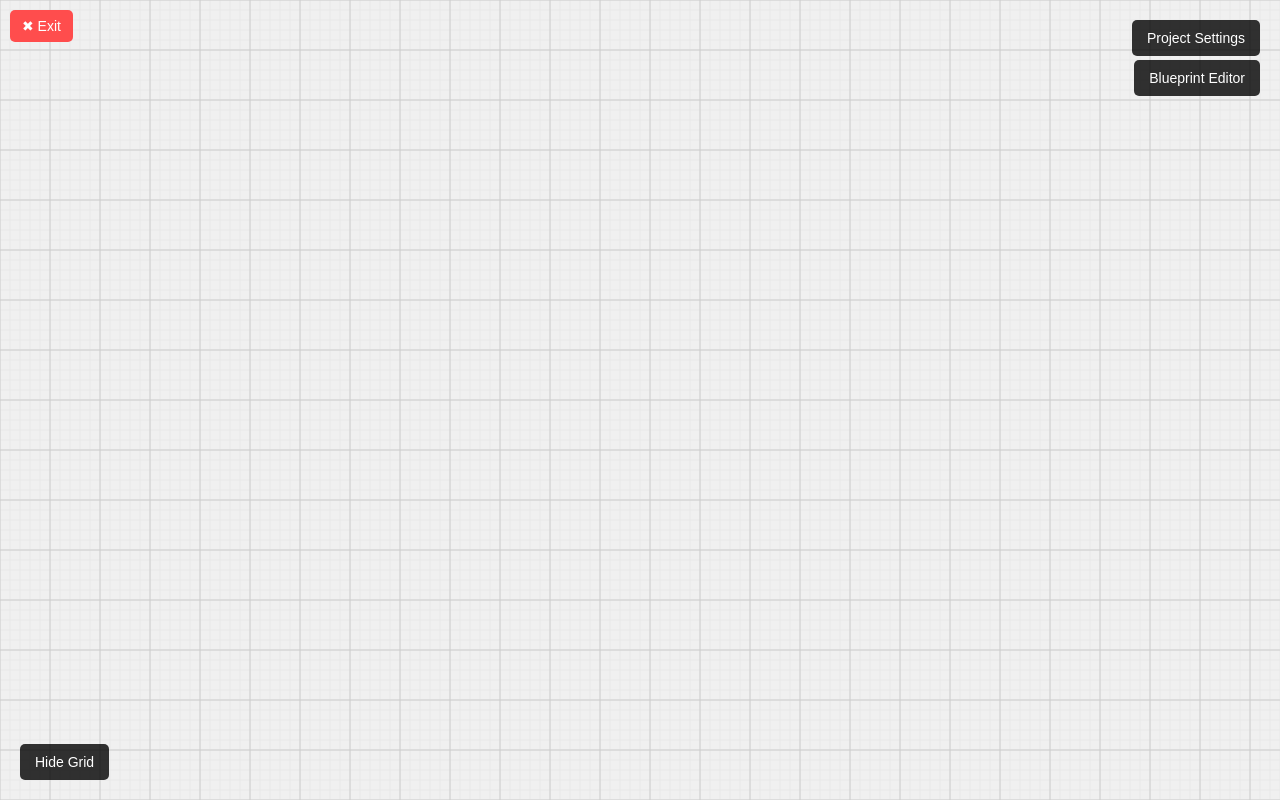
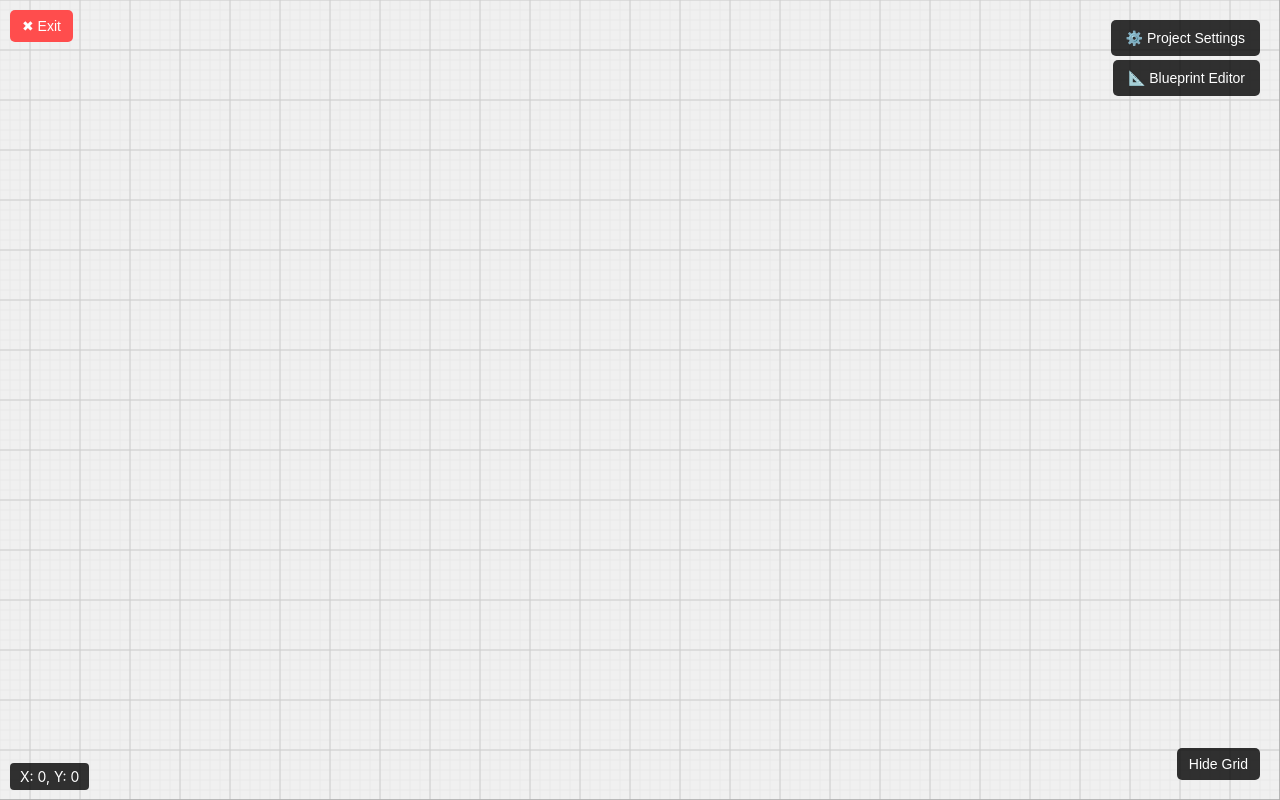
Before and after one commit to nuhm/WiFi-Planner-Tool, a React (Create React App) app in the folder frontend/: page /workspace in a window 1280 px wide. Built offline with nearby package versions, Linux system fonts and the light colour scheme.

Commit message:
Added a grid centre

```diff
--- a/frontend/src/components/CanvasGrid.js
+++ b/frontend/src/components/CanvasGrid.js
@@ -1,41 +1,45 @@
 import React, { useRef, useEffect, useState } from "react";
 import "../styles/Workspace.css";
 
-const CanvasGrid = () => {
+const CanvasGrid = ({ isSidebarOpen, sidebarWidth = 300 }) => {
   const canvasRef = useRef(null);
   const [zoom, setZoom] = useState(1);
   const [offset, setOffset] = useState({ x: 0, y: 0 });
   const [isDragging, setIsDragging] = useState(false);
-  const [showGrid, setShowGrid] = useState(true); // 🔥 Grid visibility state
+  const [showGrid, setShowGrid] = useState(true);
+  const [cursorPos, setCursorPos] = useState({ x: 0, y: 0 });
   const dragStart = useRef({ x: 0, y: 0 });
 
   useEffect(() => {
     const canvas = canvasRef.current;
     const ctx = canvas.getContext("2d");
+    if (!ctx) return;
+
     const baseGridSize = 50;
     const gridSize = baseGridSize * zoom;
-    const subGridSize = gridSize / 5; // 🔥 Sub-grid (smaller squares inside big squares)
+    const subGridSize = gridSize / 5;
 
     canvas.width = window.innerWidth * 2;
     canvas.height = window.innerHeight * 2;
 
     ctx.clearRect(0, 0, canvas.width, canvas.height);
 
-    if (showGrid) { // 🔥 Only draw grid if showGrid is true
-      const alignedOffsetX = -Math.round(offset.x % gridSize);
-      const alignedOffsetY = -Math.round(offset.y % gridSize);
+    // **Set (0,0) to Grid Center**
+    const centerX = canvas.width / 2 + offset.x;
+    const centerY = canvas.height / 2 + offset.y;
 
+    if (showGrid) {
       // **Draw Sub-Grid (Only if zoomed in)**
       if (zoom > 0.5) {
         ctx.strokeStyle = "#e0e0e0";
         ctx.lineWidth = 0.5;
-        for (let x = alignedOffsetX; x < canvas.width; x += subGridSize) {
+        for (let x = centerX % subGridSize; x < canvas.width; x += subGridSize) {
           ctx.beginPath();
           ctx.moveTo(x, 0);
           ctx.lineTo(x, canvas.height);
           ctx.stroke();
         }
-        for (let y = alignedOffsetY; y < canvas.height; y += subGridSize) {
+        for (let y = centerY % subGridSize; y < canvas.height; y += subGridSize) {
           ctx.beginPath();
           ctx.moveTo(0, y);
           ctx.lineTo(canvas.width, y);
@@ -46,23 +50,67 @@ const CanvasGrid = () => {
       // **Draw Main Grid**
       ctx.strokeStyle = "#ccc";
       ctx.lineWidth = 1;
-      for (let x = alignedOffsetX; x < canvas.width; x += gridSize) {
+      for (let x = centerX % gridSize; x < canvas.width; x += gridSize) {
         ctx.beginPath();
         ctx.moveTo(x, 0);
         ctx.lineTo(x, canvas.height);
         ctx.stroke();
       }
-      for (let y = alignedOffsetY; y < canvas.height; y += gridSize) {
+      for (let y = centerY % gridSize; y < canvas.height; y += gridSize) {
         ctx.beginPath();
         ctx.moveTo(0, y);
         ctx.lineTo(canvas.width, y);
         ctx.stroke();
       }
     }
-  }, [zoom, offset, showGrid]); // 🔥 Reacts to showGrid state
+
+    // **Draw Center Crosshair (Always Visible)**
+    ctx.strokeStyle = "#aaa";
+    ctx.lineWidth = 1.5;
+    ctx.beginPath();
+    ctx.moveTo(centerX, 0);
+    ctx.lineTo(centerX, canvas.height);
+    ctx.stroke();
+    ctx.beginPath();
+    ctx.moveTo(0, centerY);
+    ctx.lineTo(canvas.width, centerY);
+    ctx.stroke();
+  }, [zoom, offset, showGrid]);
 
   const toggleGrid = () => {
-    setShowGrid(!showGrid);
+    setShowGrid((prev) => !prev);
+  };
+
+  const handleMouseMove = (event) => {
+    handlePan(event);
+    const rect = canvasRef.current.getBoundingClientRect();
+    const centerX = rect.width / 2;
+    const centerY = rect.height / 2;
+
+    const x = ((event.clientX - centerX - offset.x) / zoom).toFixed(1);
+    const y = ((event.clientY - centerY - offset.y) / zoom).toFixed(1);
+
+    setCursorPos({ x, y });
+  };
+
+  const startPan = (event) => {
+    setIsDragging(true);
+    dragStart.current = { x: event.clientX, y: event.clientY };
+  };
+
+  const handlePan = (event) => {
+    if (!isDragging) return;
+
+    setOffset({
+      x: offset.x + (event.clientX - dragStart.current.x),
+      y: offset.y + (event.clientY - dragStart.current.y),
+    });
+
+    dragStart.current = { x: event.clientX, y: event.clientY };
+  };
+
+  const stopPan = () => {
+    setIsDragging(false);
   };
 
   return (
@@ -70,26 +118,29 @@ const CanvasGrid = () => {
       {/* Grid */}
       <div
         className="canvas-container"
-        onWheel={(e) => setZoom(Math.max(0.5, Math.min(zoom * (e.deltaY > 0 ? 0.9 : 1.1), 5)))}
-        onMouseDown={(e) => {
-          setIsDragging(true);
-          dragStart.current = { x: e.clientX - offset.x, y: e.clientY - offset.y };
-        }}
-        onMouseMove={(e) => {
-          if (isDragging) {
-            setOffset({ x: offset.x - (e.clientX - dragStart.current.x), y: offset.y - (e.clientY - dragStart.current.y) });
-            dragStart.current = { x: e.clientX, y: e.clientY };
-          }
-        }}
-        onMouseUp={() => setIsDragging(false)}
-        onMouseLeave={() => setIsDragging(false)}
+        onMouseMove={handleMouseMove}
+        onMouseDown={startPan}
+        onMouseUp={stopPan}
+        onMouseLeave={stopPan}
       >
         <canvas ref={canvasRef} className="grid-canvas"></canvas>
 
-        {/* Floating Toggle Grid Button */}
-        <button className="toggle-grid-button" onClick={toggleGrid}>
+        {/* 🔥 Floating Toggle Grid Button (Dynamically Moves with Sidebar) */}
+        <button
+          className="toggle-grid-button"
+          style={{
+            right: isSidebarOpen ? `${sidebarWidth + 20}px` : "20px",
+            transition: "right 0.3s ease",
+          }}
+          onClick={toggleGrid}
+        >
           {showGrid ? "Hide Grid" : "Show Grid"}
         </button>
+
+        {/* 🔥 Cursor Position Display */}
+        <div className="cursor-position">
+          X: {cursorPos.x}, Y: {cursorPos.y}
+        </div>
       </div>
     </div>
   );
--- a/frontend/src/pages/Workspace.js
+++ b/frontend/src/pages/Workspace.js
@@ -3,6 +3,22 @@ import { useNavigate } from "react-router-dom";
 import { Panel, PanelGroup, PanelResizeHandle } from "react-resizable-panels";
 import CanvasGrid from "../components/CanvasGrid";
 import "../styles/Workspace.css";
+
+const addNode = () => {
+  console.log("Adding a new node...");
+  // Logic for adding a node (To be implemented)
+};
+
+const deleteNode = () => {
+  console.log("Deleting a node...");
+  // Logic for deleting a node (To be implemented)
+};
+
+const clearBlueprint = () => {
+  console.log("Clearing blueprint...");
+  // Logic to remove all nodes (To be implemented)
+};
+
 
 const Workspace = () => {
   const navigate = useNavigate();
@@ -27,10 +43,11 @@ const Workspace = () => {
         >
           <CanvasGrid />
 
+          <div>
             {/* 🔥 Floating "Project Settings" Button */}
             {!isProjectSidebarOpen && !isBlueprintSidebarOpen && (
               <button className="project-settings-button" onClick={() => setIsProjectSidebarOpen(true)}>
-              Project Settings
+                ⚙️ Project Settings
               </button>
             )}
 
@@ -40,9 +57,10 @@ const Workspace = () => {
                 className="blueprint-editor-button"
                 onClick={() => setIsBlueprintSidebarOpen(true)}
               >
-              Blueprint Editor
+                📐 Blueprint Editor
               </button>
             )}
+          </div>
         </Panel>
 
         {/* Resizer Handle (Only visible when any sidebar is open) */}
@@ -65,8 +83,6 @@ const Workspace = () => {
 
               <label>Project Description:</label>
               <textarea className="input-field" rows="3"></textarea>
-
-              <button onClick={() => navigate("/")} className="back-button">Back to Home</button>
             </div>
           </Panel>
         )}
@@ -83,21 +99,15 @@ const Workspace = () => {
 
               <h3>Blueprint Editor</h3>
 
-              <label>Wall Length:</label>
-              <input type="number" className="input-field" placeholder="Enter length" />
-
-              <label>Wall Material:</label>
-              <select className="input-field">
-                <option>Concrete</option>
-                <option>Brick</option>
-                <option>Wood</option>
-              </select>
-
-              <button className="add-wall-button">Add Wall</button>
+              {/* 📌 Toolbar for Wall Nodes */}
+              <div className="toolbar">
+                <button className="toolbar-button" onClick={addNode}>➕ Add Node</button>
+                <button className="toolbar-button" onClick={deleteNode}>🗑️ Delete Node</button>
+                <button className="toolbar-button clear" onClick={clearBlueprint}>🧹 Clear</button>
+              </div>
             </div>
           </Panel>
         )}
-
       </PanelGroup>
     </div>
   );
--- a/frontend/src/styles/Workspace.css
+++ b/frontend/src/styles/Workspace.css
@@ -69,6 +69,29 @@
   cursor: pointer;
   width: 100%;
   text-align: center;
+}
+
+/* 🔥 Cursor Position Display */
+.cursor-position {
+  position: absolute;
+  bottom: 10px;
+  left: 10px;
+  background: rgba(0, 0, 0, 0.8);
+  color: white;
+  padding: 5px 10px;
+  font-size: 14px;
+  border-radius: 4px;
+  z-index: 100;
+  user-select: none;
+}
+
+/* 🔥 Grid Crosshair at (0,0) */
+.grid-center-crosshair {
+  position: absolute;
+  width: 2px;
+  height: 2px;
+  background: #f0f0f0;
+  transform: translate(-50%, -50%);
 }
 
 /* 🔹 Resizer Handle (Between Canvas & Sidebar) */
@@ -236,23 +259,53 @@
   background: #cc0000;
 }
 
-/* Floating Grid Toggle Button */
+/* 🔥 Floating Grid Toggle Button */
 .toggle-grid-button {
   position: absolute;
   bottom: 20px;
-  left: 20px;
   background: rgba(0, 0, 0, 0.8);
   color: white;
   border: none;
-  padding: 10px 15px;
+  padding: 8px 12px;
   cursor: pointer;
+  font-size: 14px;
   border-radius: 5px;
-  font-size: 14px;
   transition: background 0.3s ease;
-  z-index: 50; /* Ensure it's above the grid but below modals */
+  z-index: 100;
 }
 
-/* Hover Effect */
+/* 🔥 Hover Effect */
 .toggle-grid-button:hover {
   background: rgba(0, 0, 0, 1);
 }
+
+
+/* 🔹 Blueprint Toolbar */
+.toolbar {
+  display: flex;
+  justify-content: space-between;
+  margin-bottom: 10px;
+}
+
+.toolbar-button {
+  flex: 1;
+  padding: 8px;
+  margin: 0 5px;
+  border: none;
+  border-radius: 4px;
+  cursor: pointer;
+  font-weight: bold;
+}
+
+.toolbar-button:hover {
+  background: #ddd;
+}
+
+.clear {
+  background: #ff4d4d;
+  color: white;
+}
+
+.clear:hover {
+  background: #cc0000;
+}
```
Lines whose indentation alone changed are shown as unchanged.
